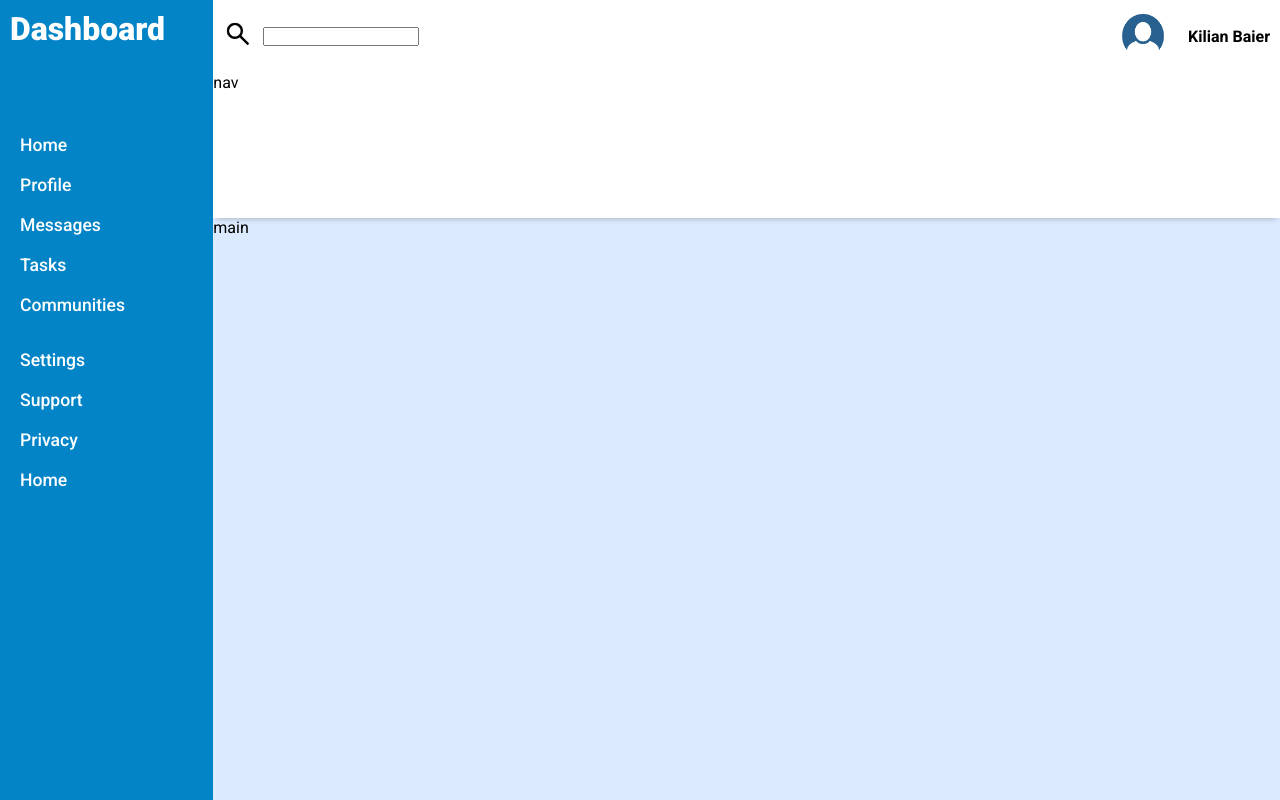
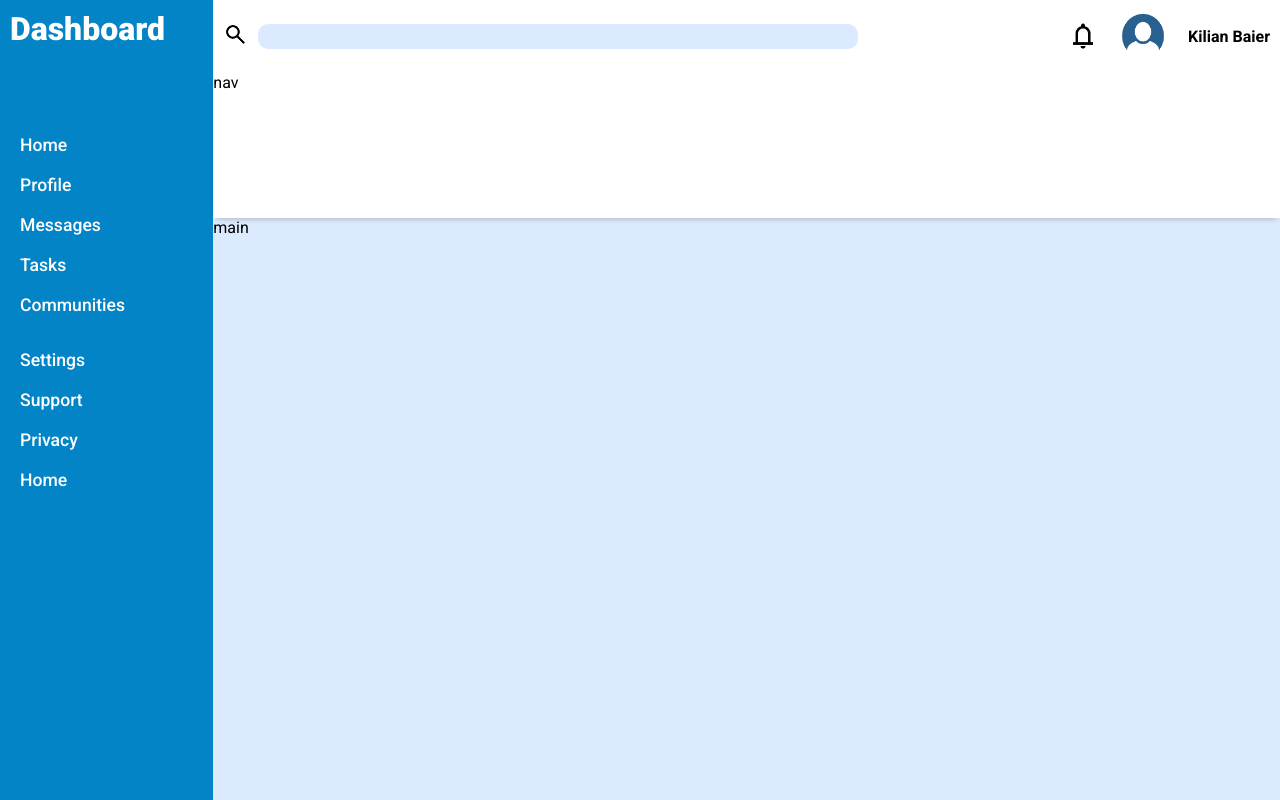
Before and after one commit to Kili196/Admin-Dashboard, a plain HTML site: page index.html in a window 1280 px wide. Drawn offline with Linux system fonts and the light colour scheme.

Commit message:
finsihed header section

```diff
--- a/index.html
+++ b/index.html
@@ -24,6 +24,11 @@
           <input type="text" name="" id="search-button" class="search-field" />
         </div>
         <div class="profile-information">
+          <img
+            src="iamges/notifications_24dp_000000_FILL0_wght400_GRAD0_opsz24.png"
+            alt="information"
+            class="notification-bell"
+          />
           <img
             src="iamges/User-Profile-PNG-Image.png"
             alt="profile-picture"
--- a/style.css
+++ b/style.css
@@ -80,6 +80,15 @@
   gap: 10px;
 }
 
+.search-field {
+  border-radius: 10px;
+  outline: none;
+  background-color: var(--second-color);
+  border: none;
+  height: 25px;
+  width: 600px;
+}
+
 .profile-information {
   display: flex;
   justify-content: center;
@@ -92,6 +101,9 @@
 }
 
 .search-button {
+  width: 25px;
+  height: 25px;
+}
+.notification-bell {
   width: 30px;
-  height: 30px;
 }
```
Also changed, not shown: iamges/notifications_24dp_000000_FILL0_wght400_GRAD0_opsz24.png (added).
